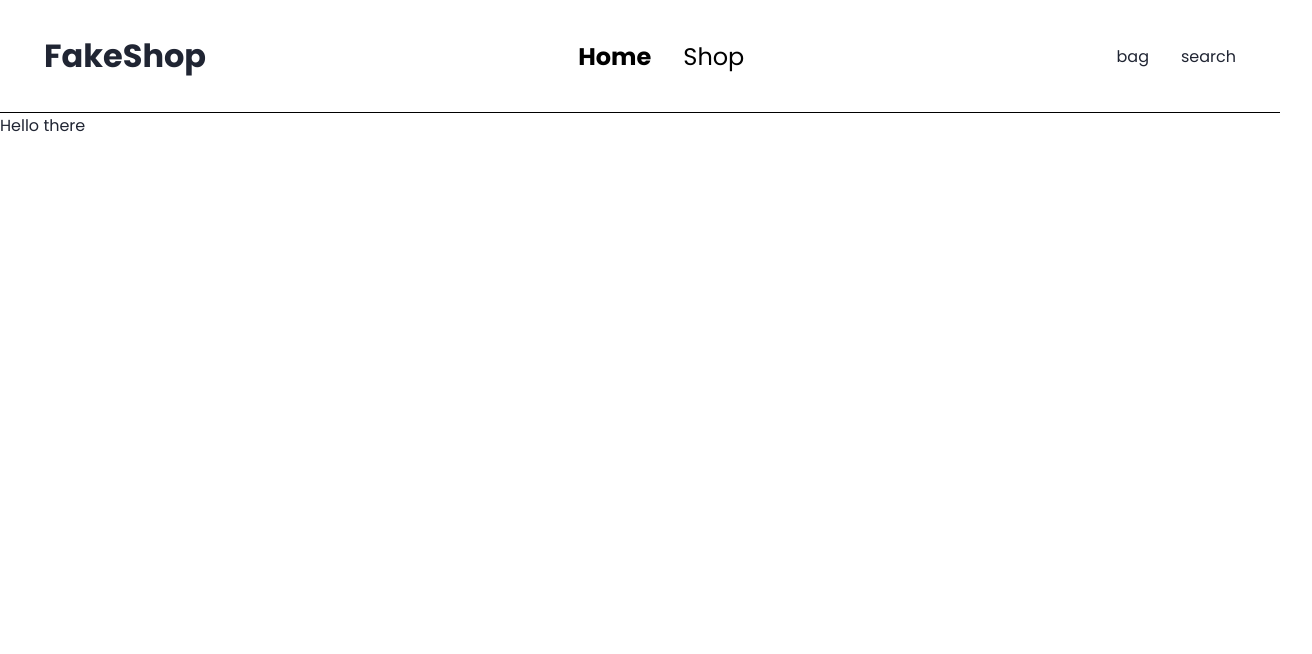
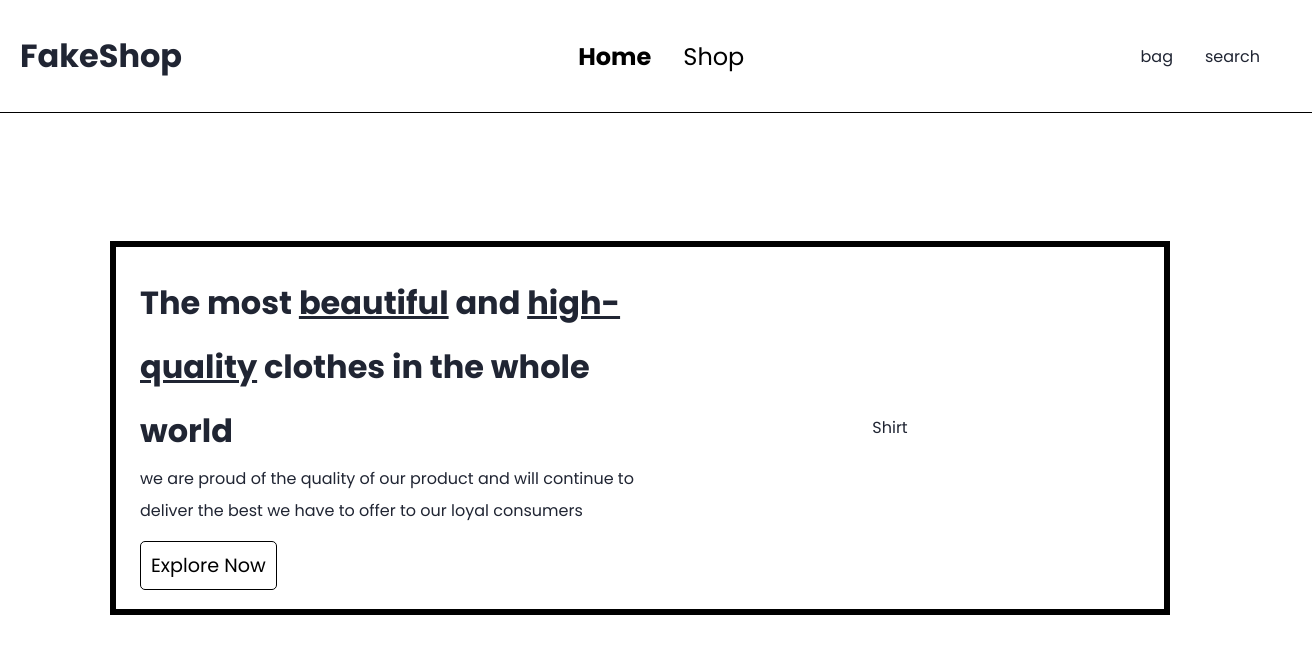
Before and after one commit to Lucas256w/shopping-cart, a React (Vite) app: page / in a window 1280 px wide. Shown: the top 654 px of the page, 1312 px wide, since content can reach past the window. Built offline with nearby package versions, Linux system fonts and the light colour scheme.

Commit message:
Implement inital Home page and use NavLink

```diff
--- a/src/App.jsx
+++ b/src/App.jsx
@@ -3,11 +3,9 @@ import { useState } from "react";
 import Header from "./components/Header";
 
 const App = () => {
-  const [selectedPage, setSelectedPage] = useState("Home");
-
   return (
     <>
-      <Header selectedPage={selectedPage} setSelectedPage={setSelectedPage} />
+      <Header />
       <Outlet />
     </>
   );
--- a/src/components/Header.jsx
+++ b/src/components/Header.jsx
@@ -1,8 +1,7 @@
 import styles from "./Header.module.css";
-import { Link, Outlet } from "react-router-dom";
-import { useState } from "react";
+import { NavLink } from "react-router-dom";
 
-const Header = ({ selectedPage, setSelectedPage }) => {
+const Header = () => {
   return (
     <>
       <div className={styles.header}>
@@ -10,28 +9,22 @@ const Header = ({ selectedPage, setSelectedPage }) => {
           <div className={styles.title}>FakeShop</div>
         </div>
         <div className={styles.headerSubContainers}>
-          <Link
-            className={
-              selectedPage === "Home"
-                ? `${styles.navLink} ${styles.selected}`
-                : styles.navLink
+          <NavLink
+            className={({ isActive }) =>
+              isActive ? `${styles.navLink} ${styles.selected}` : styles.navLink
             }
             to={"/"}
-            onClick={() => setSelectedPage("Home")}
           >
             Home
-          </Link>
-          <Link
-            className={
-              selectedPage === "Shop"
-                ? `${styles.navLink} ${styles.selected}`
-                : styles.navLink
+          </NavLink>
+          <NavLink
+            className={({ isActive }) =>
+              isActive ? `${styles.navLink} ${styles.selected}` : styles.navLink
             }
             to={"Shop"}
-            onClick={() => setSelectedPage("Shop")}
           >
             Shop
-          </Link>
+          </NavLink>
         </div>
         <div className={styles.headerSubContainers}>
           <div>bag</div>
--- a/src/components/Header.module.css
+++ b/src/components/Header.module.css
@@ -1,14 +1,16 @@
 .header {
   border-bottom: 1px solid black;
+  width: 100%;
   display: flex;
   justify-content: space-between;
   align-items: center;
-  padding: 32px 44px;
+  padding: 32px;
 }
 
 .headerSubContainers {
   display: flex;
   gap: 32px;
+  margin: 0 20px;
 }
 
 .title {
--- a/src/components/Home.jsx
+++ b/src/components/Home.jsx
@@ -1,5 +1,27 @@
-const Home = () => {
-  return <div>Hello there</div>;
+import styles from "./Home.module.css";
+import { Link } from "react-router-dom";
+const Home = ({ setSelectedPage }) => {
+  return (
+    <div className={styles.container}>
+      <div>
+        <div className={styles.introduction}>
+          The most <span className={styles.underlined}>beautiful</span> and{" "}
+          <span className={styles.underlined}>high-quality</span> clothes in the
+          whole world
+        </div>
+        <div className={styles.description}>
+          we are proud of the quality of our product and will continue to
+          deliver the best we have to offer to our loyal consumers
+        </div>
+        <div className={styles.btnContainer}>
+          <Link to={"Shop"} className={styles.btn}>
+            Explore Now
+          </Link>
+        </div>
+      </div>
+      <div>Shirt</div>
+    </div>
+  );
 };
 
 export default Home;
--- /dev/null
+++ b/src/components/Home.module.css
@@ -0,0 +1,42 @@
+.container {
+  padding: 24px;
+  margin-top: 10%;
+  border: 6px solid black;
+  display: grid;
+  max-width: 1000px;
+  grid-template-columns: 1fr 1fr;
+  justify-items: center;
+  align-items: center;
+  line-height: 2;
+}
+
+.introduction {
+  font-weight: 700;
+  font-size: 2em;
+}
+
+.underlined {
+  text-decoration: underline;
+}
+
+.btnContainer {
+  margin-top: 20px;
+}
+
+.btn {
+  color: black;
+  text-decoration: none;
+  font-family: inherit;
+  font-size: 1.2em;
+  border: 1px solid black;
+  padding: 10px;
+  border-radius: 5px;
+  background-color: white;
+  transition: background-color 0.1s ease-in-out;
+}
+
+.btn:hover {
+  background-color: black;
+  color: white;
+  cursor: pointer;
+}
--- a/src/main.css
+++ b/src/main.css
@@ -105,4 +105,7 @@ video {
 #root {
   font-family: "Poppins", sans-serif;
   color: var(--black);
+  display: flex;
+  flex-direction: column;
+  align-items: center;
 }
```
